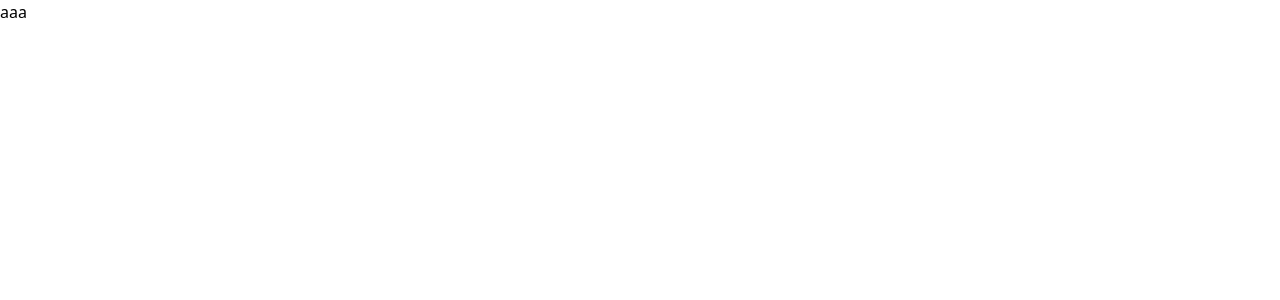
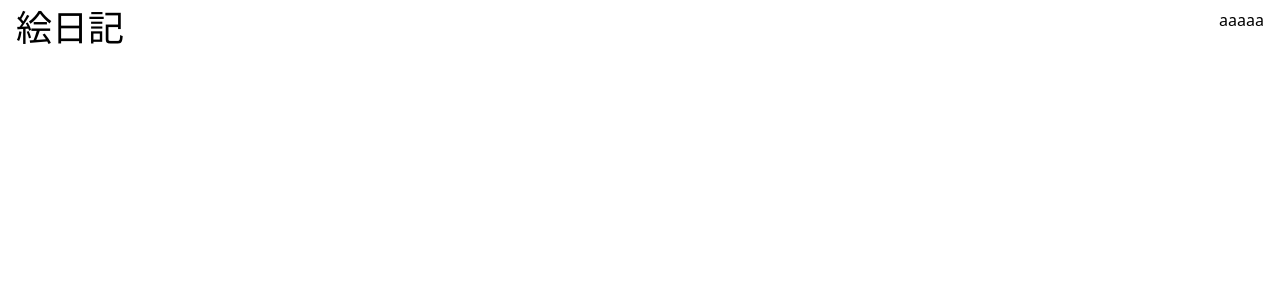
Before and after one commit to scla-sagauniv/atarime_tabetai, a Next.js app in the folder img-diary/: page / in a window 1280 px wide. Shown: the top 300 px of the page. Built offline with nearby package versions, Linux system fonts and the light colour scheme.

Commit message:
#1 add Headerファイル作成

```diff
--- /dev/null
+++ b/img-diary/pages/components/Header.js
@@ -0,0 +1,14 @@
+export default function Header() {
+  return (
+    <>
+      <div className="container py-2 px-4 flex justify-between">
+          <div>
+            <a className=" text-4xl">絵日記</a>
+          </div>
+          <div className="">
+            <a>aaaaa</a>
+          </div>
+      </div>
+    </>
+  )
+}
--- a/img-diary/pages/index.js
+++ b/img-diary/pages/index.js
@@ -1,9 +1,12 @@
-import { Inter } from 'next/font/google'
+import Header from './components/Header';
 
-const inter = Inter({ subsets: ['latin'] })
 
 export default function Home() {
   return (
-    <h1>aaa</h1>
+    <>
+      <main>
+        <Header />
+      </main>
+    </>
   )
 }
```
Also changed, not shown: img-diary/.eslintrc.json.
